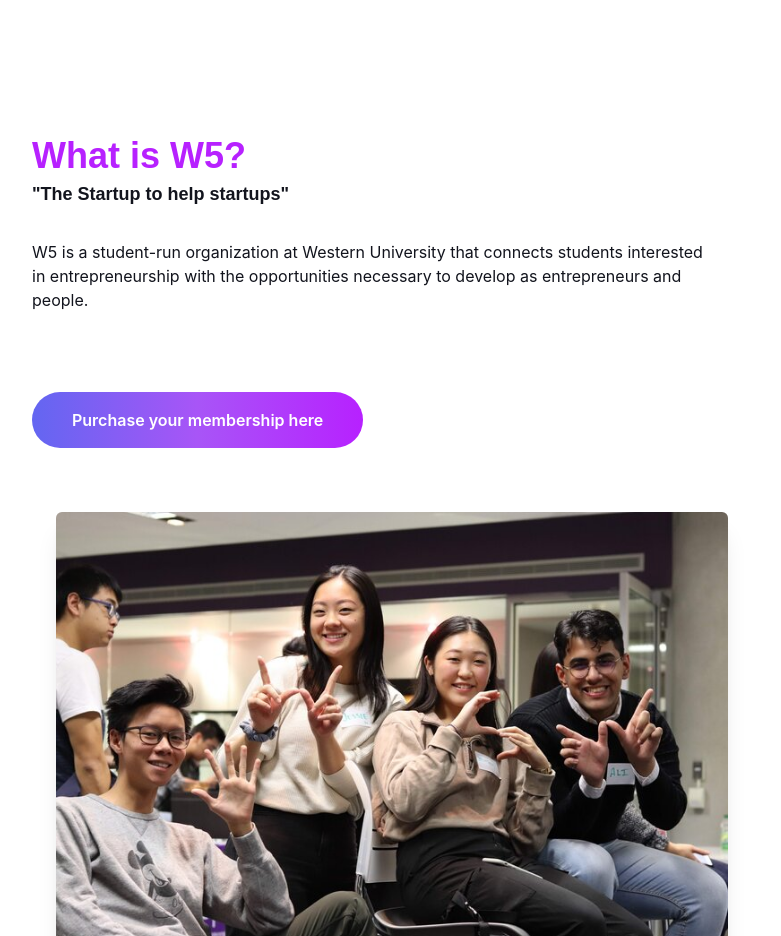
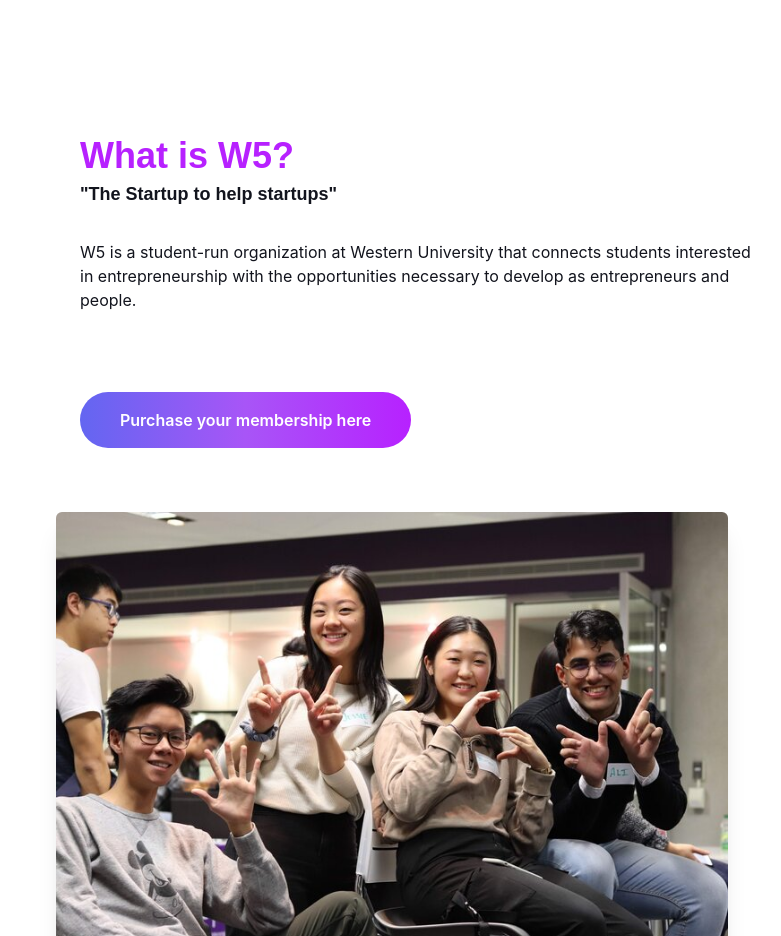
Before and after one commit to ynissar/westernentrepreneurship, a React (Create React App) app: page / in a window 1280 px wide. Shown: the part 900-1836 px from the top of the page, without its empty margins (248-1029 px from the left). Built offline with nearby package versions, Linux system fonts and the light colour scheme.

Commit message:
Minor CSS change made to home page

```diff
--- a/src/pages/home/IntroSection.js
+++ b/src/pages/home/IntroSection.js
@@ -33,7 +33,7 @@
         initial={{ opacity: 0 }}
         className=" py-12 px-16 md:px-28 lg:px-52 mt-16 mb-4 flex flex-col items-center 2xl:flex-row-reverse justify-between"
       >
-        <div className="mt-24 mb-10 min-w-xl max-w-2xl sm:mr-12">
+        <div className="mt-24 mb-10 min-w-xl max-w-2xl sm:ml-12">
           <p className="font-bold text-4xl text-theme text-center md:text-left font-montserrat">
             What is W5?
           </p>
```
